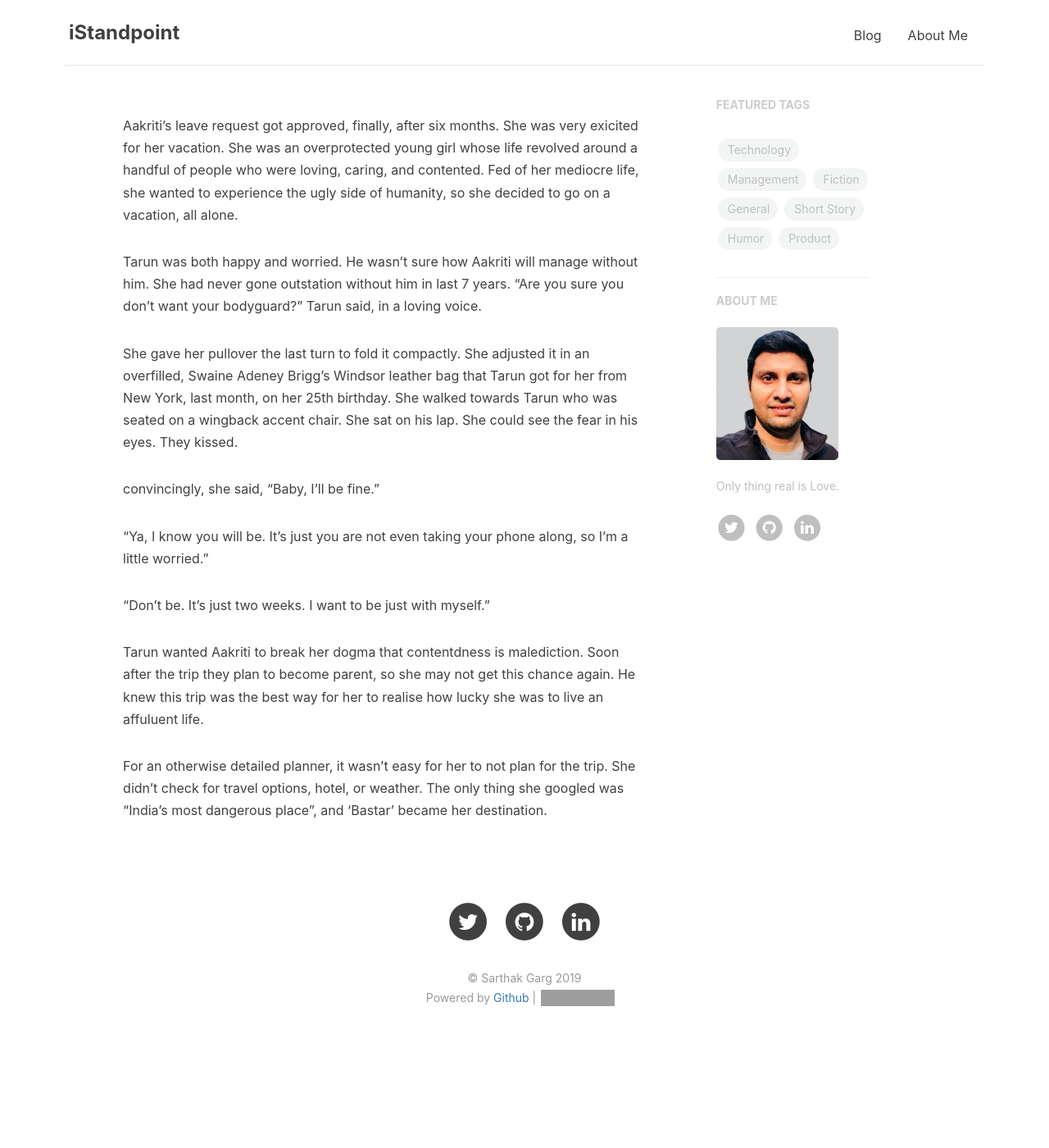
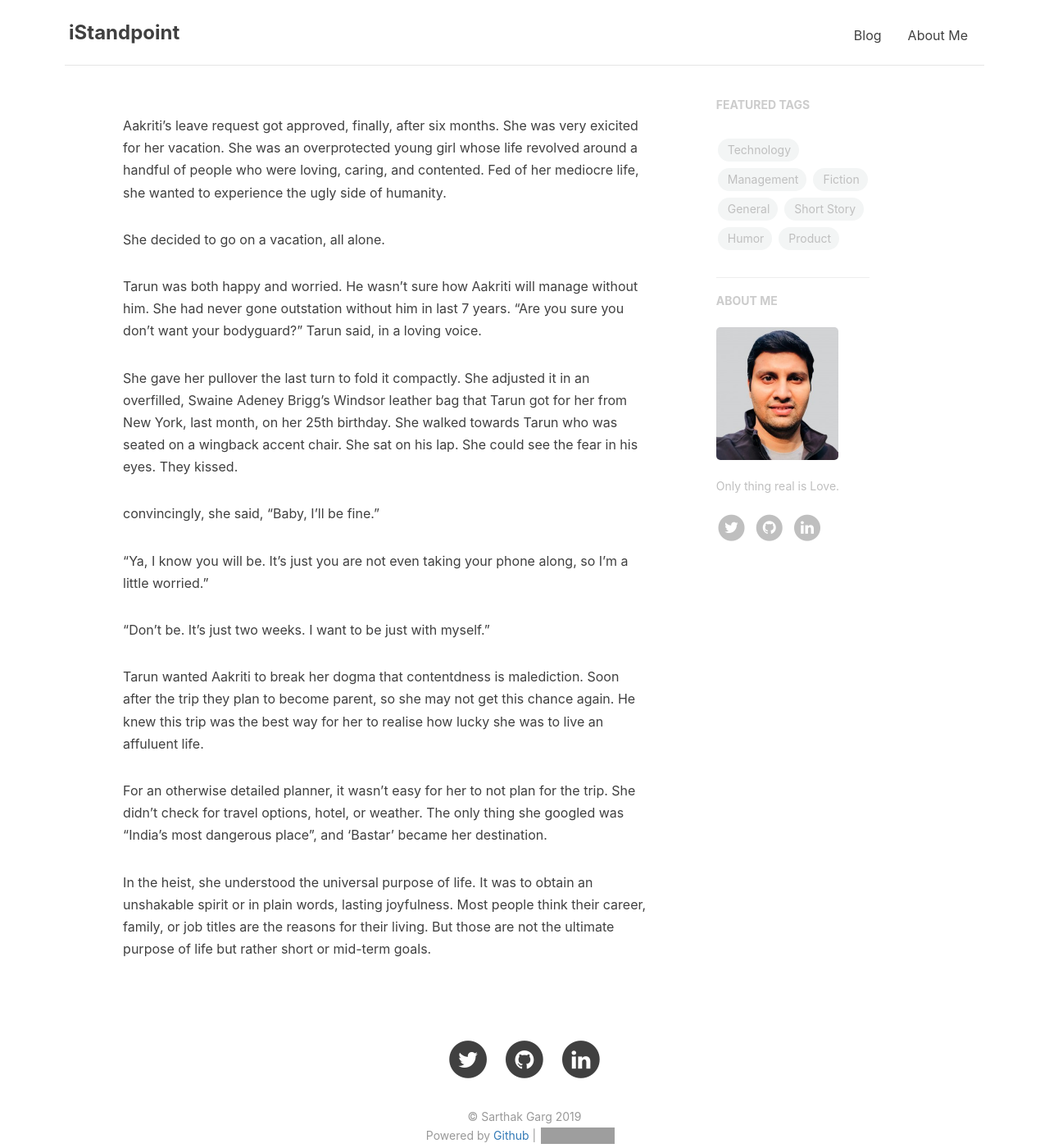
Before and after one commit to gargsaar/singlepage_website_ni, a Jekyll site: the page built from drafts/the-last-trip.markdown, in a window 1280 px wide and 1400 px high. Shown: the whole window at 82% size. Built offline with Jekyll 4.4.1, drawn with Linux system fonts in a browser that asks for light colours; nearby versions of some CDN libraries; our own code applies the rules of GitHub Pages for plain Markdown files; grey boxes are pictures that could not be loaded.

Commit message:
Update the-last-trip.markdown

```diff
--- a/drafts/the-last-trip.markdown
+++ b/drafts/the-last-trip.markdown
@@ -1,4 +1,6 @@
-Aakriti's leave request got approved, finally, after six months. She was very exicited for her vacation. She was an overprotected young girl whose life revolved around a handful of people who were loving, caring, and contented. Fed of her mediocre life, she wanted to experience the ugly side of humanity, so she decided to go on a vacation, all alone.
+Aakriti's leave request got approved, finally, after six months. She was very exicited for her vacation. She was an overprotected young girl whose life revolved around a handful of people who were loving, caring, and contented. Fed of her mediocre life, she wanted to experience the ugly side of humanity.
+
+She decided to go on a vacation, all alone.
 
 Tarun was both happy and worried. He wasn't sure how Aakriti will manage without him. She had never gone outstation without him in last 7 years. "Are you sure you don’t want your bodyguard?" Tarun said, in a loving voice.
 
@@ -13,3 +15,5 @@ convincingly, she said, "Baby, I'll be fine."
 Tarun wanted Aakriti to break her dogma that contentdness is malediction. Soon after the trip they plan to become parent, so she may not get this chance again. He knew this trip was the best way for her to realise how lucky she was to live an affuluent life.
 
 For an otherwise detailed planner, it wasn't easy for her to not plan for the trip. She didn't check for travel options, hotel, or weather. The only thing she googled was "India's most dangerous place", and 'Bastar' became her destination.
+
+In the heist, she understood the universal purpose of life. It was to obtain an unshakable spirit or in plain words, lasting joyfulness. Most people think their career, family, or job titles are the reasons for their living. But those are not the ultimate purpose of life but rather short or mid-term goals.
```
